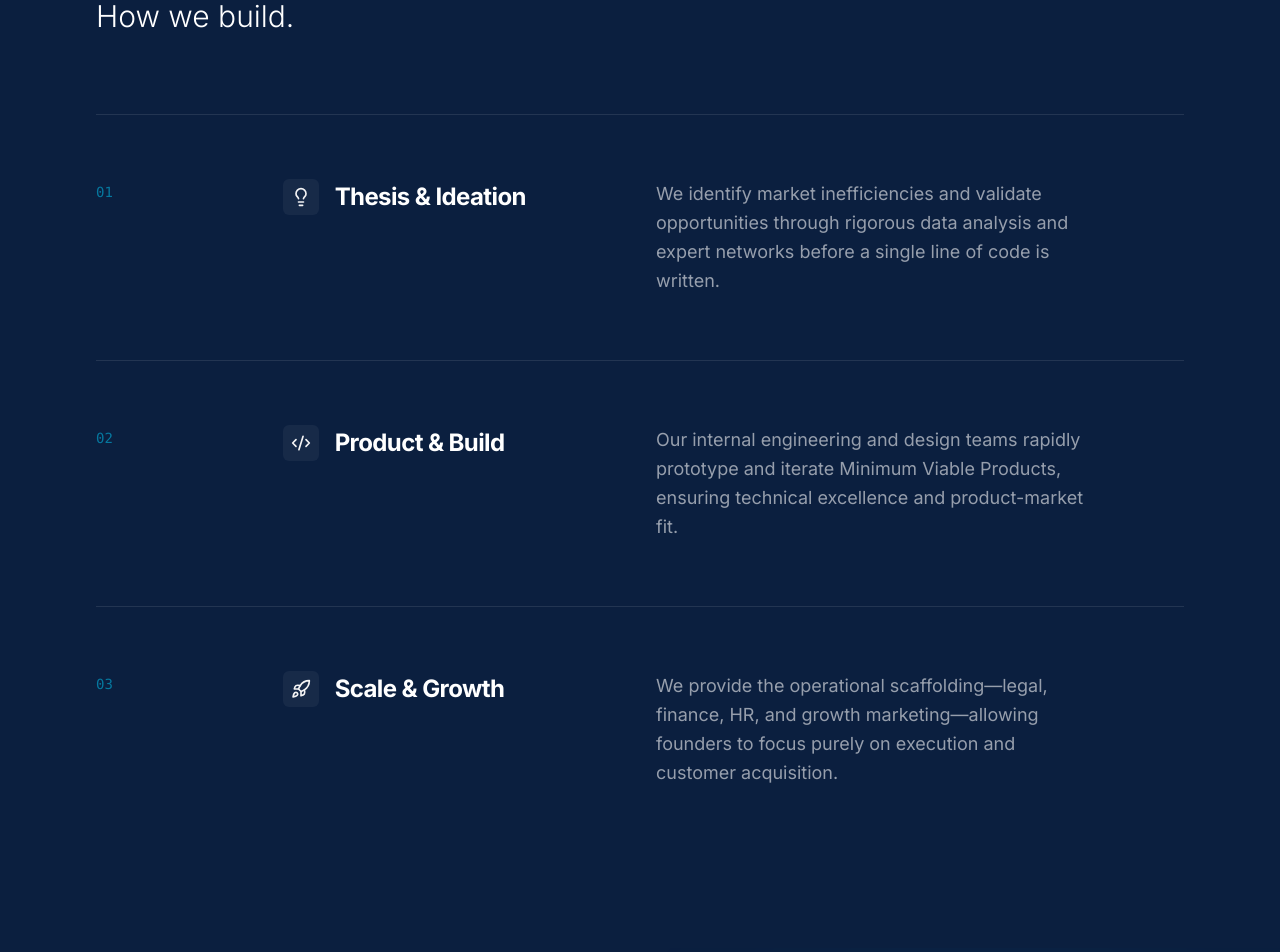
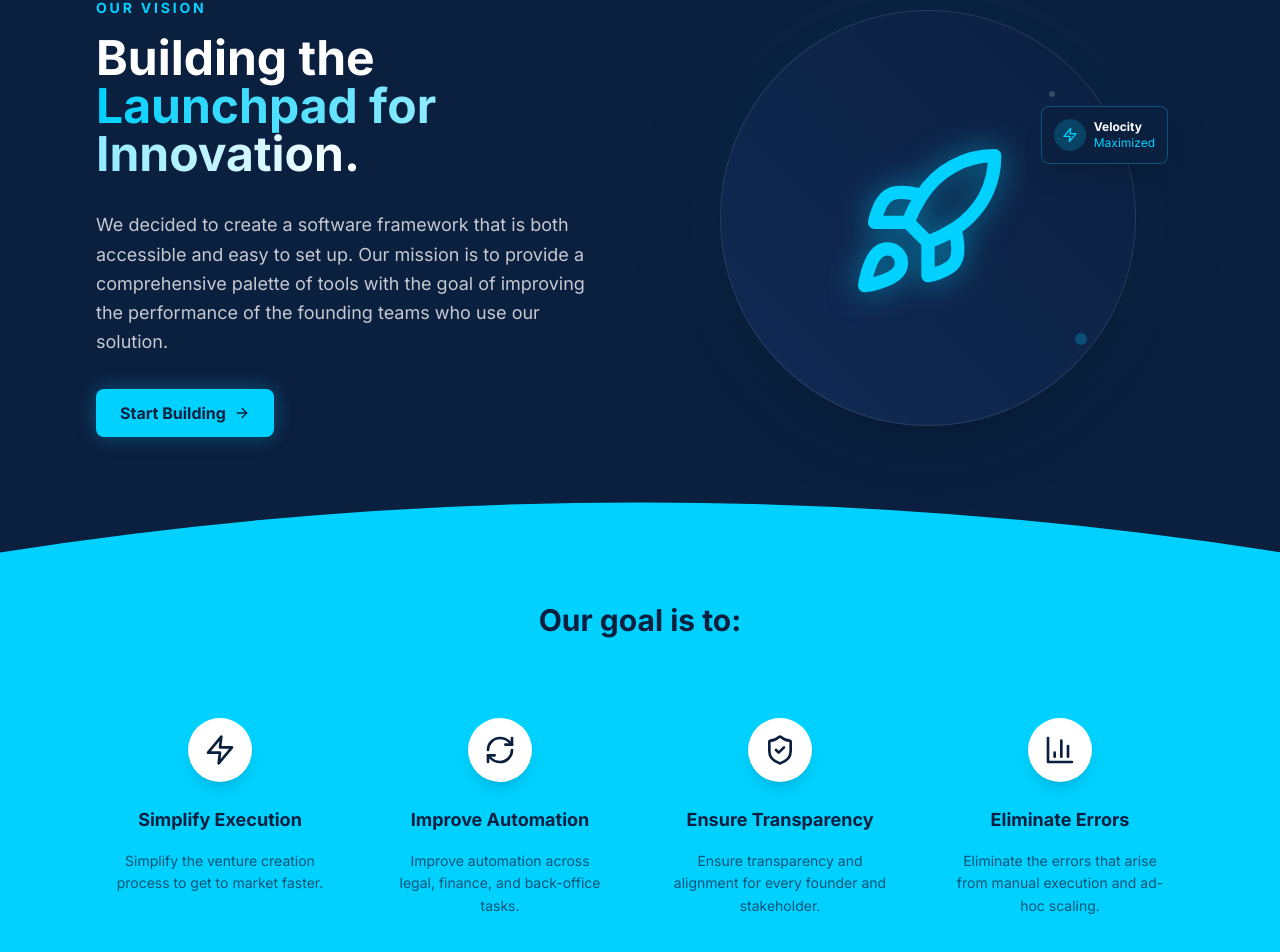
Before and after one commit to CDCODE02/Talriclab-web, a React (Vite) app: page /#home in a window 1280 px wide. Shown: the part 1836-2788 px from the top of the page. Built offline with nearby package versions, Linux system fonts and the light colour scheme.

Commit message:
feat: Add Vision section and navigation
Introduces a new 'Vision' section to the application, detailing the company's mission and goals. Updates navigation components to include a link to the new section.

```diff
--- a/App.tsx
+++ b/App.tsx
@@ -1,12 +1,13 @@
 import React, { Suspense, lazy } from 'react';
 import Hero from './components/Hero';
 import { FloatingNav } from './components/ui/floating-navbar';
-import { Home, Info, Layers, Target, Mail } from 'lucide-react';
+import { Home, Info, Eye, Layers, Target, Mail } from 'lucide-react';
 
 // Lazy load heavy components
 // Deferring the shader background removes 'three.js' from the critical path
 const AnimatedShaderBackground = lazy(() => import('./components/ui/animated-shader-background'));
 const About = lazy(() => import('./components/About'));
+const Vision = lazy(() => import('./components/Vision'));
 const WhatWeDo = lazy(() => import('./components/WhatWeDo'));
 const Focus = lazy(() => import('./components/Focus'));
 const CallToAction = lazy(() => import('./components/CallToAction'));
@@ -16,6 +17,7 @@ const App: React.FC = () => {
   const navItems = [
     { name: 'Home', link: '#home', icon: <Home className="w-4 h-4 text-brand-gray" /> },
     { name: 'About', link: '#about', icon: <Info className="w-4 h-4 text-brand-gray" /> },
+    { name: 'Vision', link: '#vision', icon: <Eye className="w-4 h-4 text-brand-gray" /> },
     { name: 'Methodology', link: '#methodology', icon: <Layers className="w-4 h-4 text-brand-gray" /> },
     { name: 'Focus', link: '#focus', icon: <Target className="w-4 h-4 text-brand-gray" /> },
     { name: 'Contact', link: '#contact', icon: <Mail className="w-4 h-4 text-brand-gray" /> },
@@ -41,6 +43,7 @@ const App: React.FC = () => {
         {/* Wrap lazy-loaded components in Suspense */}
         <Suspense fallback={<div className="w-full h-96 flex items-center justify-center text-brand-cyan/20">Loading...</div>}>
           <About />
+          <Vision />
           <WhatWeDo />
           <Focus />
           <CallToAction />
--- a/components/Hero.tsx
+++ b/components/Hero.tsx
@@ -49,6 +49,7 @@ const Hero: React.FC = () => {
   const navLinks = [
     { name: 'Home', href: '#home' },
     { name: 'About', href: '#about' },
+    { name: 'Vision', href: '#vision' },
     { name: 'Methodology', href: '#methodology' },
     { name: 'Focus', href: '#focus' },
     { name: 'Contact', href: '#contact' },
--- /dev/null
+++ b/components/Vision.tsx
@@ -0,0 +1,122 @@
+import React from 'react';
+import { Rocket, Zap, ShieldCheck, BarChart3, RefreshCw, ArrowRight } from 'lucide-react';
+import { motion } from 'framer-motion';
+
+const GoalItem: React.FC<{ icon: React.ElementType; title: string; description: string }> = ({ icon: Icon, title, description }) => (
+    <div className="flex flex-col items-center text-center space-y-4 p-4 group">
+        <div className="w-16 h-16 rounded-full bg-white flex items-center justify-center shadow-lg mb-2 group-hover:scale-110 transition-transform duration-300">
+            <Icon className="w-8 h-8 text-brand-navy" />
+        </div>
+        <h4 className="font-bold text-brand-navy text-lg">{title}</h4>
+        <p className="text-brand-navy/70 text-sm leading-relaxed max-w-xs">{description}</p>
+    </div>
+);
+
+const Vision: React.FC = () => {
+  return (
+    <section id="vision" className="relative w-full bg-brand-navy pt-24 lg:pt-32 pb-0 overflow-hidden">
+        {/* Top Content */}
+        <div className="container mx-auto px-6 md:px-12 lg:px-24 mb-32 relative z-10">
+            <div className="grid grid-cols-1 lg:grid-cols-2 gap-16 items-center">
+                {/* Text Content */}
+                <div>
+                    <h2 className="text-sm font-bold uppercase tracking-[0.2em] text-brand-cyan mb-4">Our Vision</h2>
+                    <h3 className="text-4xl md:text-5xl font-bold text-white mb-8">
+                        Building the <br/>
+                        <span className="text-transparent bg-clip-text bg-gradient-to-r from-brand-cyan to-white">Launchpad for Innovation.</span>
+                    </h3>
+                    <p className="text-lg text-brand-gray/80 leading-relaxed mb-8">
+                        We decided to create a software framework that is both accessible and easy to set up. Our mission is to provide a comprehensive palette of tools with the goal of improving the performance of the founding teams who use our solution.
+                    </p>
+                    <a
+                        href="#contact"
+                        className="inline-flex items-center gap-2 px-6 py-3 bg-brand-cyan text-brand-navy font-bold rounded-lg hover:bg-white transition-all shadow-[0_0_20px_rgba(0,209,255,0.3)] hover:shadow-[0_0_25px_rgba(255,255,255,0.4)]"
+                    >
+                        Start Building <ArrowRight className="w-4 h-4" />
+                    </a>
+                </div>
+
+                {/* Illustration Area */}
+                <div className="relative flex justify-center items-center">
+                    <div className="relative z-10 w-full max-w-md aspect-square flex items-center justify-center">
+                         {/* Rocket Circle Background */}
+                         <div className="absolute inset-0 bg-brand-cyan/5 rounded-full blur-3xl transform scale-90"></div>
+                         <div className="absolute inset-4 bg-gradient-to-tr from-brand-navy-light to-brand-navy rounded-full border border-white/10 shadow-2xl flex items-center justify-center overflow-hidden">
+                            {/* Abstract Stars */}
+                            <div className="absolute top-10 left-10 w-2 h-2 bg-white/40 rounded-full animate-pulse"></div>
+                            <div className="absolute bottom-20 right-12 w-3 h-3 bg-brand-cyan/40 rounded-full animate-pulse delay-700"></div>
+                            <div className="absolute top-20 right-20 w-1.5 h-1.5 bg-white/30 rounded-full animate-pulse delay-300"></div>
+
+                            <motion.div
+                                animate={{ y: [-8, 8, -8] }}
+                                transition={{ repeat: Infinity, duration: 4, ease: "easeInOut" }}
+                            >
+                                <Rocket className="w-40 h-40 text-brand-cyan drop-shadow-[0_0_15px_rgba(0,209,255,0.5)]" />
+                            </motion.div>
+                         </div>
+
+                         {/* Floating Tag */}
+                         <motion.div
+                            initial={{ x: 20, opacity: 0 }}
+                            whileInView={{ x: 0, opacity: 1 }}
+                            transition={{ delay: 0.5 }}
+                            className="absolute -right-4 top-1/4 bg-brand-navy border border-brand-cyan/30 p-3 rounded-lg shadow-xl backdrop-blur-md"
+                         >
+                             <div className="flex items-center gap-2">
+                                 <div className="w-8 h-8 rounded-full bg-brand-cyan/20 flex items-center justify-center">
+                                     <Zap className="w-4 h-4 text-brand-cyan" />
+                                 </div>
+                                 <div className="text-xs">
+                                     <div className="text-white font-bold">Velocity</div>
+                                     <div className="text-brand-cyan">Maximized</div>
+                                 </div>
+                             </div>
+                         </motion.div>
+                    </div>
+                </div>
+            </div>
+        </div>
+
+        {/* Curved Divider & Bottom Section */}
+        <div className="relative w-full">
+            {/* SVG Curve - Creates the hill effect */}
+            <div className="absolute top-0 left-0 w-full overflow-hidden leading-[0] transform -translate-y-[98%] z-10">
+                <svg className="relative block w-[calc(100%+1.3px)] h-[80px] md:h-[120px]" data-name="Layer 1" xmlns="http://www.w3.org/2000/svg" viewBox="0 0 1200 120" preserveAspectRatio="none">
+                    <path d="M0,120 L0,100 Q600,0 1200,100 L1200,120 Z" fill="#00D1FF"></path>
+                </svg>
+            </div>
+
+            <div className="bg-brand-cyan pt-8 pb-24 px-6 md:px-12 lg:px-24 relative z-0">
+                <div className="text-center mb-16 relative z-10">
+                     <h3 className="text-2xl md:text-3xl font-bold text-brand-navy">Our goal is to:</h3>
+                </div>
+
+                <div className="grid grid-cols-1 md:grid-cols-2 lg:grid-cols-4 gap-8 relative z-10 max-w-7xl mx-auto">
+                    <GoalItem
+                        icon={Zap}
+                        title="Simplify Execution"
+                        description="Simplify the venture creation process to get to market faster."
+                    />
+                    <GoalItem
+                        icon={RefreshCw}
+                        title="Improve Automation"
+                        description="Improve automation across legal, finance, and back-office tasks."
+                    />
+                    <GoalItem
+                        icon={ShieldCheck}
+                        title="Ensure Transparency"
+                        description="Ensure transparency and alignment for every founder and stakeholder."
+                    />
+                    <GoalItem
+                        icon={BarChart3}
+                        title="Eliminate Errors"
+                        description="Eliminate the errors that arise from manual execution and ad-hoc scaling."
+                    />
+                </div>
+            </div>
+        </div>
+    </section>
+  );
+};
+
+export default Vision;
```
